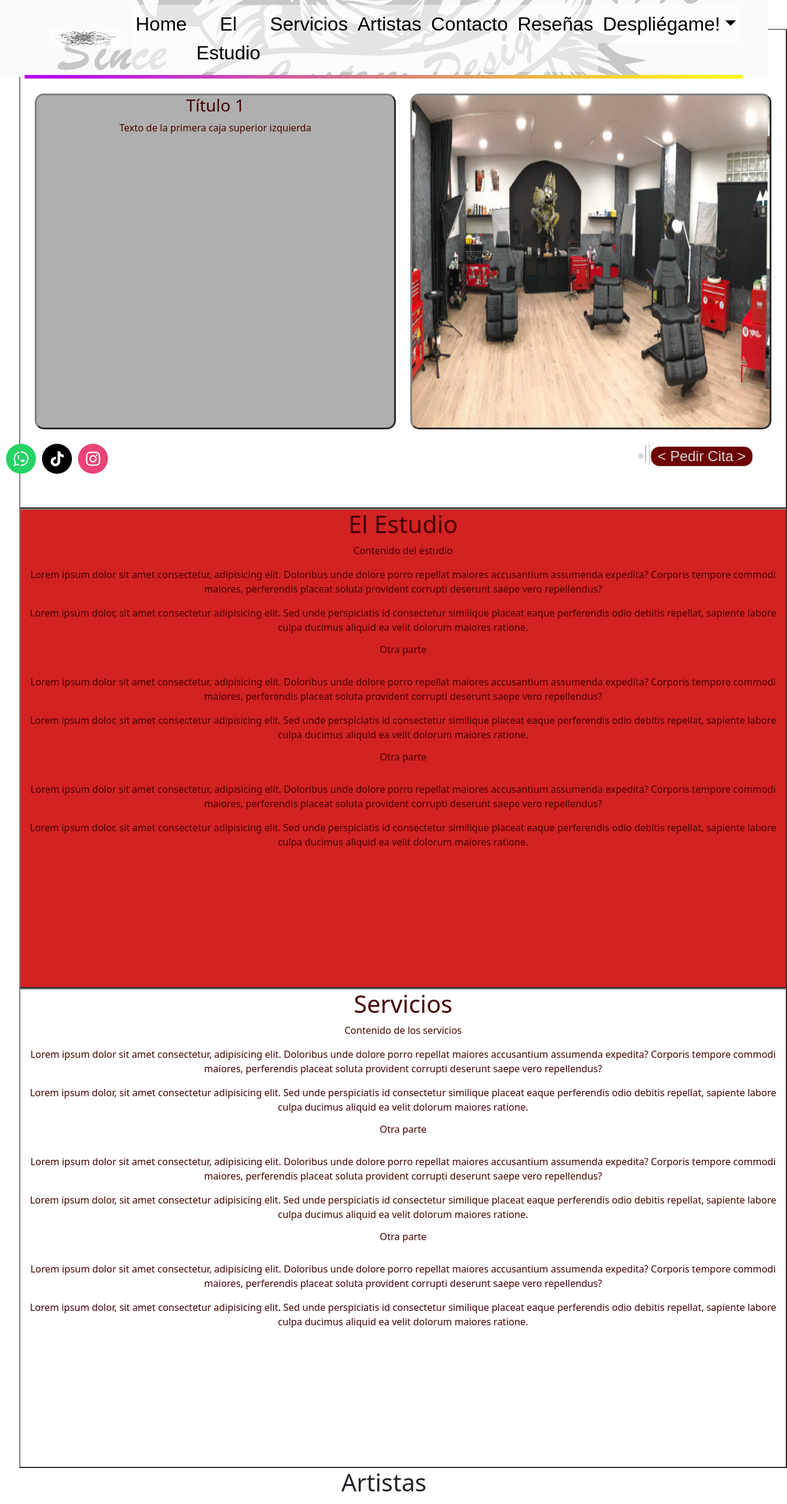
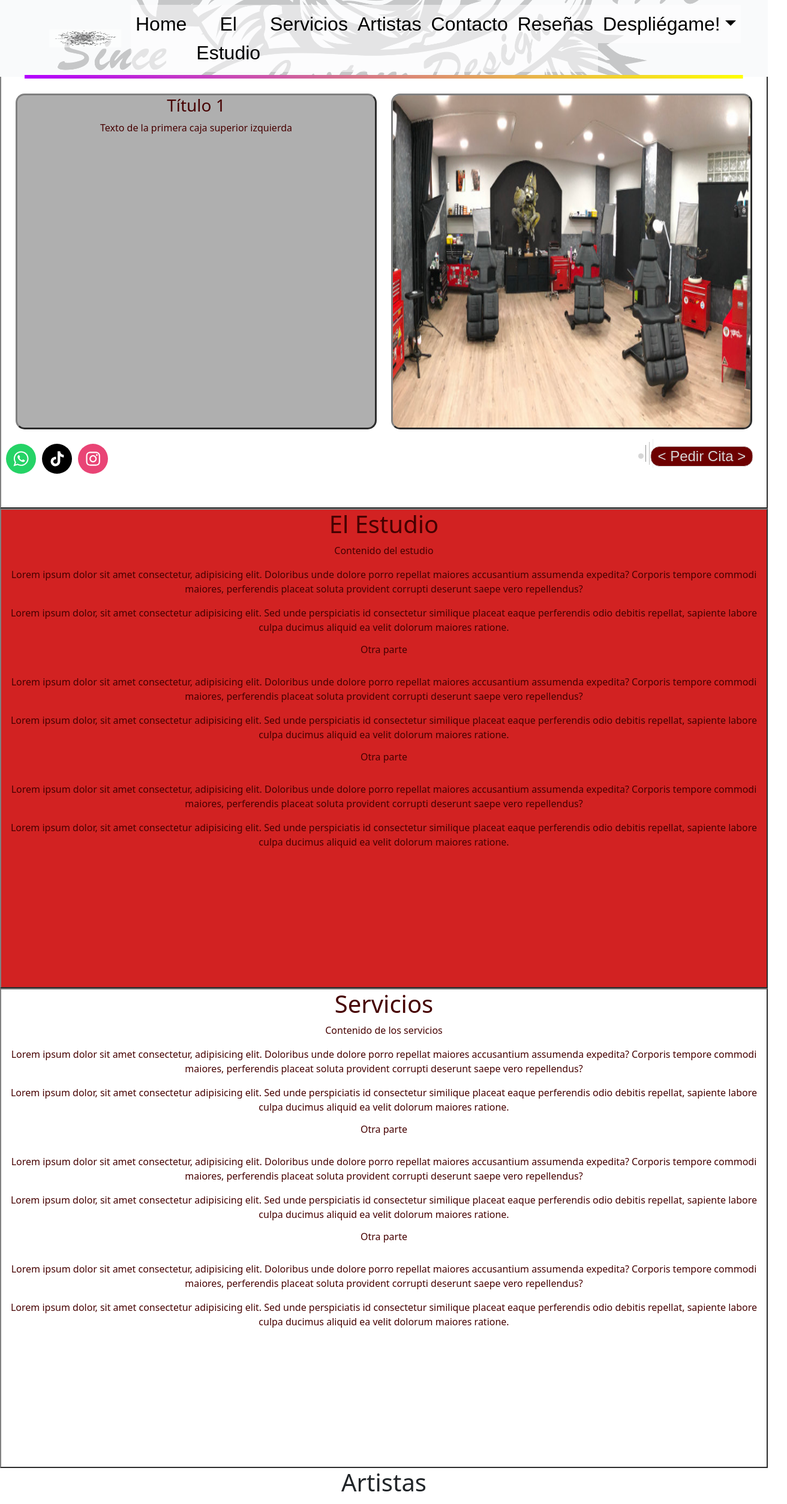
Before and after one commit to Kurtko10/estudio-tatuaje-front, a React (Vite) app: page / in a window 1280 px wide. Shown: the top 2508 px of the page at 60% size, 1312 px wide, since content can reach past the window. Built offline with nearby package versions, Linux system fonts and the light colour scheme; a web font is replaced by a local one.

Commit message:
Estilos:centrado vista home

```diff
--- a/src/index.css
+++ b/src/index.css
@@ -1,9 +1,7 @@
-/* index.css */
+
 body {
     margin: 0 0;
     display: flex;
 
     place-items: center;
-    min-width: 320px;
-    min-height: 100vh;
   }
--- a/src/pages/Body/Body.css
+++ b/src/pages/Body/Body.css
@@ -1,9 +0,0 @@
-body {
-    margin: 0;
-    padding: 0;
-    overflow-x: hidden;
-  }
-
-  .container {
-    width: 100%;
-  }
--- a/src/pages/Home/Home.css
+++ b/src/pages/Home/Home.css
@@ -1,19 +1,14 @@
-.home-page {
-    width: 100%;
-  }
+
 .section {
     height: 100vh;
-    overflow-y: auto;
-    max-width: 100%;
+    overflow: auto;
     justify-content: center;
   }
 
   #home {
     border: 2px outset gray;
     margin-top: 3em;
-    margin-left: 2.5%;
-    margin-right: 5%;
-    max-width: 100%;
+    width: 100%;
     background-size: cover;
     background-position: center;
     background-repeat: no-repeat;
@@ -70,9 +65,7 @@
 
   #studio {
     border: 2px outset gray;
-    margin-left: 2.5%;
-    margin-right: 1.5%;
-    max-width: 100%;
+    width: 100%;
     background-size:contain;
     background-position: center;
     background-repeat: no-repeat;
@@ -83,9 +76,8 @@
 
   #services {
     border: 2px outset gray;
-    margin-left: 2.5%;
-    margin-right: 2.5%;
-    max-width: 100%;
+
+    width: 100%;
     background-size: cover;
     background-position: center;
     background-repeat: no-repeat;
--- a/src/utils/ScrollOpacityComponent.jsx
+++ b/src/utils/ScrollOpacityComponent.jsx
@@ -1,5 +1,3 @@
-
-
 import { useState, useEffect } from "react";
 
 const useScrollOpacity = () => {
```
